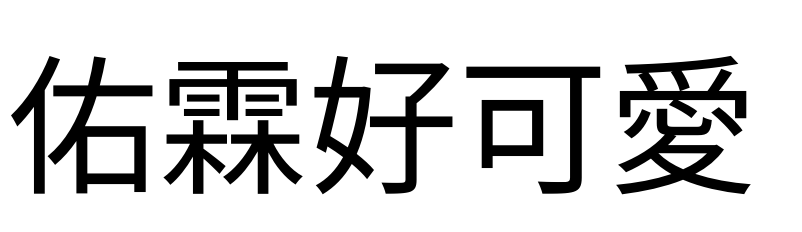
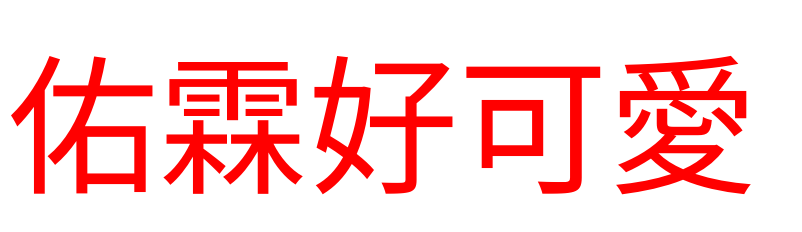
Before and after one commit to C-Z-Yu/Project-S, a plain HTML site: page index.html in a window 1280 px wide. Shown: the whole page, without its empty margins (0-802 px from the left). Drawn offline with Linux system fonts and the light colour scheme.

Commit message:
Update index.html

```diff
--- a/index.html
+++ b/index.html
@@ -1,5 +1,5 @@
 <html>
 
-<p style="text-align;center:color:red;font-size:150">佑霖好可愛</p>
+<p style="text-aligl:center;color:red;font-size:150">佑霖好可愛</p>
 
 </html>
```
